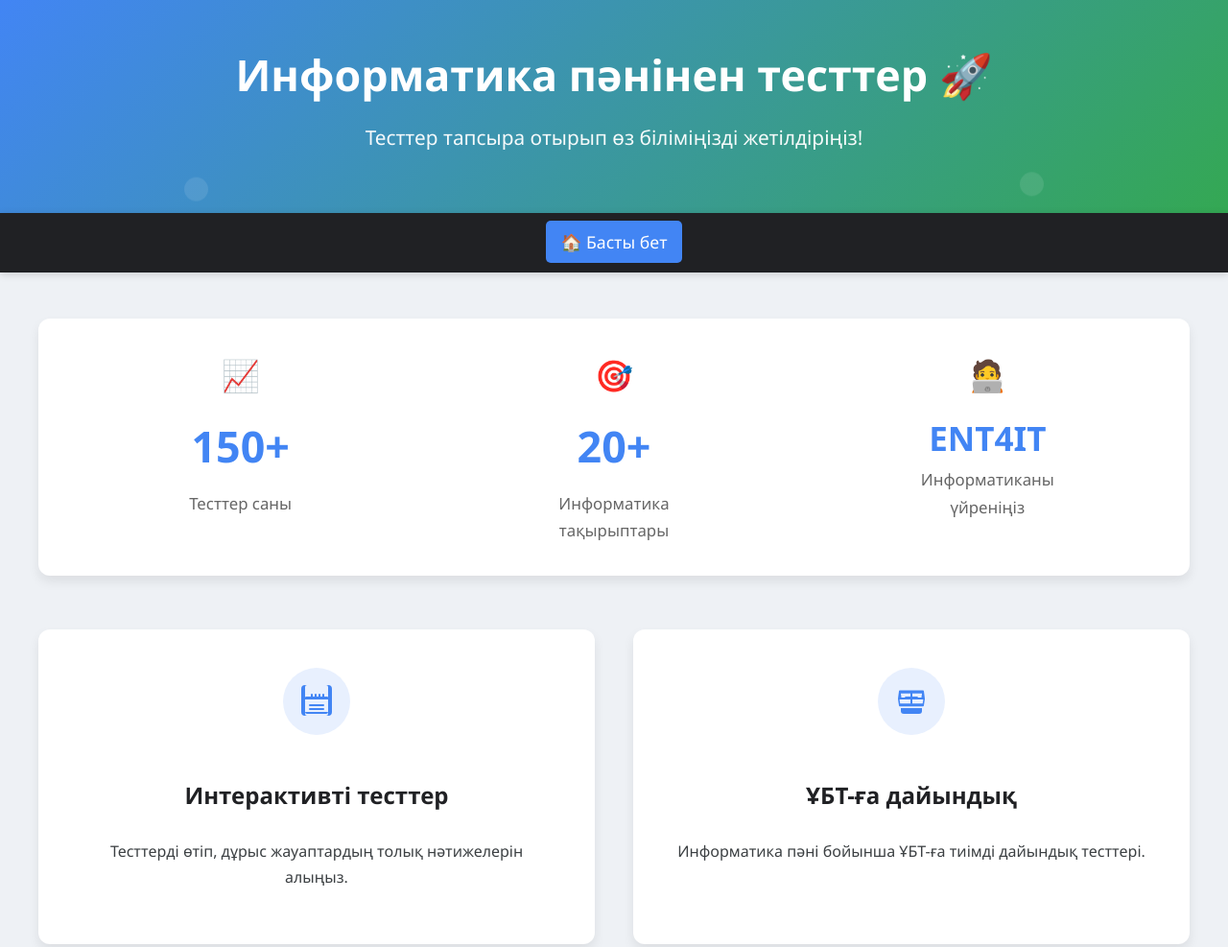
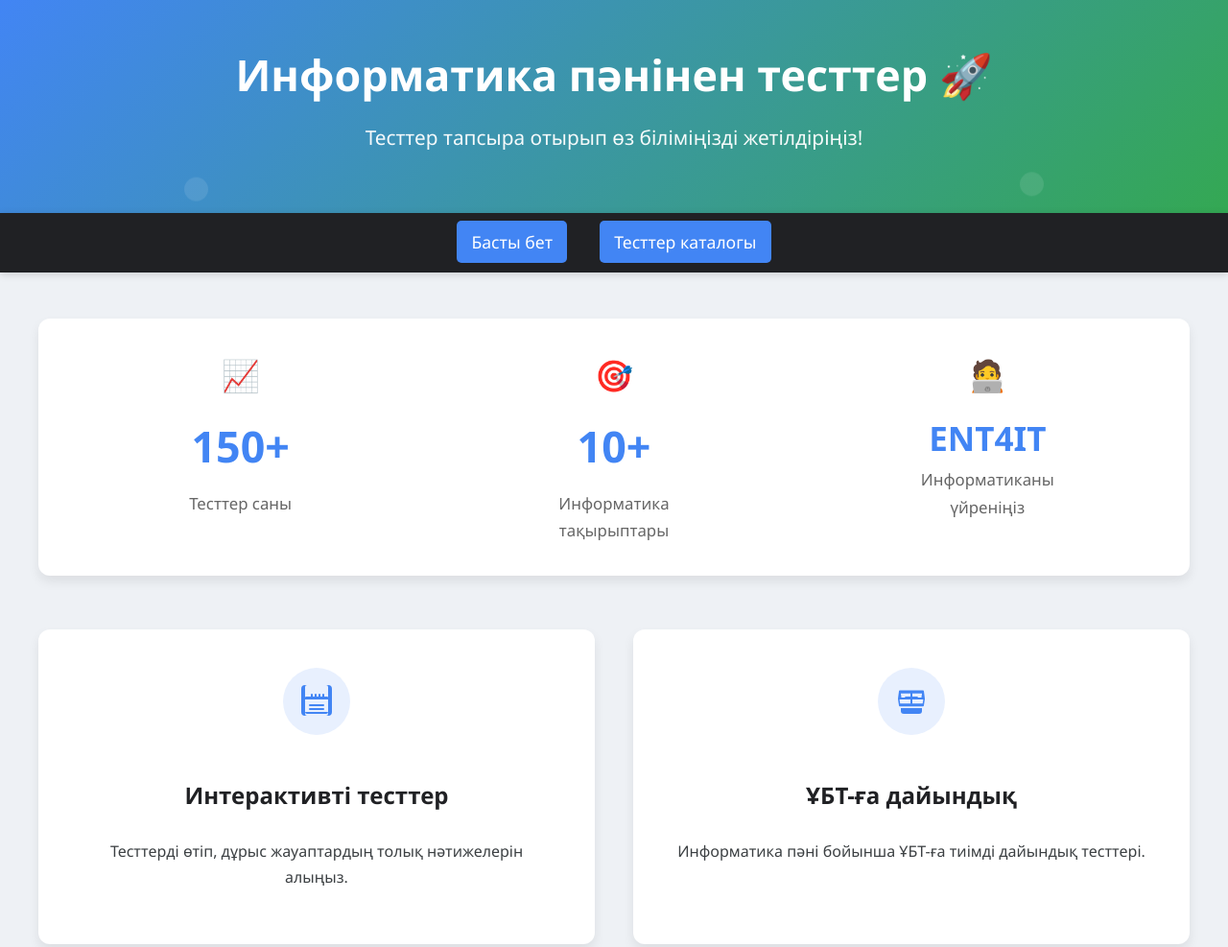
Before and after one commit to sautbekov077/ent4it, a plain HTML site: page index.html in a window 1280 px wide. Shown: the top 987 px of the page at 96% size. Drawn offline with Linux system fonts and the light colour scheme.

```diff
--- a/index.html
+++ b/index.html
@@ -465,7 +465,8 @@
 
     <nav>
         <ul>
-            <li><a href="#" class="active">🏠 Басты бет</a></li>
+            <li><a href="index.html" class="active">Басты бет</a></li>
+            <li><a href="test.html" class="active">Тесттер каталогы</a></li>
         </ul>
     </nav>
 
@@ -478,7 +479,7 @@
             </div>
             <div class="stat-item">
                 <div class="stat-icon">🎯</div>
-                <div class="stat-number">20+</div>
+                <div class="stat-number">10+</div>
                 <div class="stat-label">Информатика тақырыптары</div>
             </div>
             <div class="stat-item">
```
